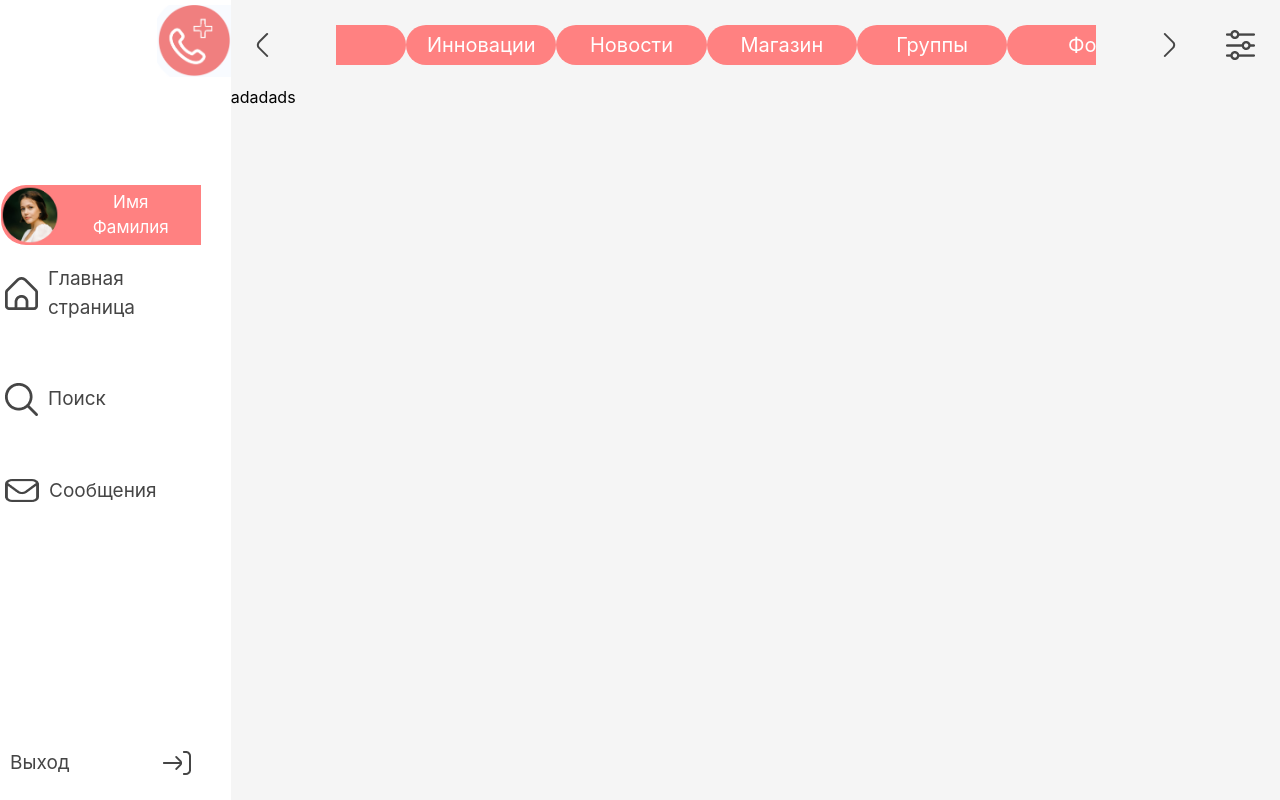
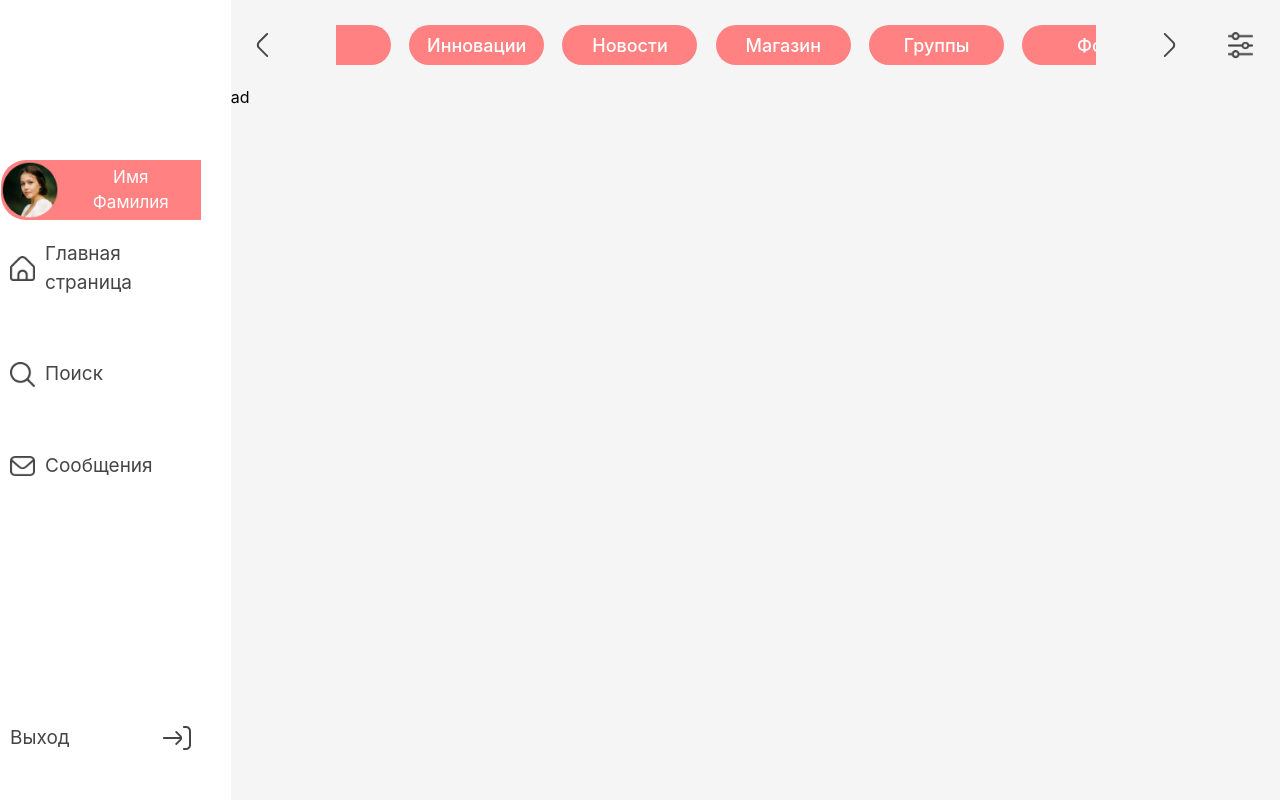
Before and after one commit to EaleksS/nextjs-project, a Next.js app: page / in a window 1280 px wide. Built offline with nearby package versions, Linux system fonts and the light colour scheme.

Commit message:
Исправление Верстки

```diff
--- a/package.json
+++ b/package.json
@@ -17,6 +17,7 @@
     "@types/node": "18.15.0",
     "@types/react": "18.0.28",
     "@types/react-dom": "18.0.11",
+    "axios": "^1.3.4",
     "eslint": "8.35.0",
     "eslint-config-next": "13.2.4",
     "next": "13.2.4",
--- a/src/Components/Carucel/Carucel.module.scss
+++ b/src/Components/Carucel/Carucel.module.scss
@@ -24,11 +24,11 @@
 }
 
 .content {
-  width: 163px;
+  width: 135px;
   display: flex;
   color: white;
-  font-weight: 400;
-  font-size: 20px;
+  font-weight: 500;
+  font-size: 18px;
   height: 40px;
   align-items: center;
   justify-content: center;
--- a/src/Components/FormLogin/FormLogin.module.scss
+++ b/src/Components/FormLogin/FormLogin.module.scss
@@ -1,4 +1,4 @@
-@import '@/styles/colors.scss';
+@import "@/styles/colors.scss";
 
 .container {
   margin: 70px 70px 70px 0;
@@ -13,5 +13,5 @@
   border: 1px solid #454545;
   padding-left: 20px;
   font-size: 20px;
-  color: rgba(69, 69, 69, 0.5);
+  color: rgba(30, 30, 30, 0.5);
 }
--- a/src/Components/Header/Header.module.scss
+++ b/src/Components/Header/Header.module.scss
@@ -24,4 +24,8 @@
   align-items: center;
   justify-content: center;
   cursor: pointer;
+  img {
+    width: 25px;
+    height: 9px;
+  }
 }
--- a/src/Components/NavBar/NavBar.module.scss
+++ b/src/Components/NavBar/NavBar.module.scss
@@ -18,7 +18,7 @@
 
 .navbar_container_content {
   width: 87%;
-  margin-top: 90px;
+  margin-top: 160px;
 }
 
 .profile {
@@ -61,7 +61,7 @@
 }
 
 .cont_nav {
-  width: 95%;
+  width: 90%;
   display: flex;
   height: 30vh;
   flex-direction: column;
@@ -96,6 +96,6 @@
 .line {
   width: 13%;
   height: 60px;
-  margin-top: 90px;
+  margin-top: 160px;
   background-color: #ff8181;
 }
--- a/src/Components/NavBar/NavBar.tsx
+++ b/src/Components/NavBar/NavBar.tsx
@@ -18,9 +18,9 @@ const NavBar = (props: Props) => {
   const menu = props.menu;
   return (
     <div className={styles.navbar_container}>
-      <div className={styles.find_container}>
+      {/* <div className={styles.find_container}>
         <Image src={call} alt="call" className={styles.img} />
-      </div>
+      </div> */}
       <div style={{ width: "100%", display: "flex" }}>
         <div className={styles.navbar_container_content}>
           <div className={styles.profile}>
@@ -40,15 +40,27 @@ const NavBar = (props: Props) => {
           <div className={styles.navigation_container}>
             <div className={styles.cont_nav}>
               <div className={styles.content_nav}>
-                <Image src={home} alt="" />
+                <Image
+                  src={home}
+                  alt=""
+                  style={{ width: "25px", height: "25px" }}
+                />
                 Главная страница
               </div>
               <div className={styles.content_nav}>
-                <Image src={find} alt="" />
+                <Image
+                  src={find}
+                  alt=""
+                  style={{ width: "25px", height: "25px" }}
+                />
                 Поиск
               </div>
               <div className={styles.content_nav}>
-                <Image src={message} alt="" />
+                <Image
+                  src={message}
+                  alt=""
+                  style={{ width: "25px", height: "20px" }}
+                />
                 Сообщения
               </div>
             </div>
--- a/src/pages/main.tsx
+++ b/src/pages/main.tsx
@@ -17,7 +17,7 @@ const Main = () => {
           <Header setSettings={setSettings} settin={settings} />
           <div className={styles.content}>
             <OptionsForUser menu={menu} />
-            <div className={styles.content_container}>adadads</div>
+            <div className={styles.content_container}>ad</div>
             {settings && <SettingsProfile />}
           </div>
         </div>
--- a/src/styles/ForgotPassword.module.scss
+++ b/src/styles/ForgotPassword.module.scss
@@ -1,4 +1,4 @@
-@import './colors.scss';
+@import "./colors.scss";
 
 .container {
   height: 100vh;
--- a/src/styles/main.scss
+++ b/src/styles/main.scss
@@ -1,5 +1,5 @@
-@import 'colors';
-@import 'reset';
+@import "colors";
+@import "reset";
 
 .background-auth-wrapper {
   background: rgb(255, 129, 129);
--- a/src/styles/reset.scss
+++ b/src/styles/reset.scss
@@ -1,3 +1,9 @@
+@import url("https://fonts.googleapis.com/css2?family=Roboto:wght@400;500&display=swap");
+
+body {
+  font-family: "Roboto", sans-serif;
+}
+
 /* Указываем box sizing */
 *,
 *::before,
@@ -29,7 +35,6 @@ blockquote,
 dl,
 dd {
   margin: 0;
-	font-family: 'Inter' !important;
 }
 
 /* Выставляем основные настройки по-умолчанию для body */
@@ -50,7 +55,7 @@ a:not([class]) {
   text-decoration-skip-ink: auto;
 }
 div {
-	font-family: 'Inter';
+  font-family: "Inter";
 }
 
 /* Упрощаем работу с изображениями */
@@ -69,7 +74,7 @@ input,
 button,
 textarea,
 select {
-	font-family: 'Inter';
+  font-family: "Roboto", sans-serif;
 }
 
 /* Удаляем все анимации и переходы для людей, которые предпочитай их не использовать */
```
Also changed, not shown: src/Actions/authRequest.ts (added, +9 -0 lines), src/Components/FormLogin/FormLogin.tsx (+31 -9 lines), 1 other file (tests, documents, lock files or other folders). Lines whose indentation alone changed are shown as unchanged.
